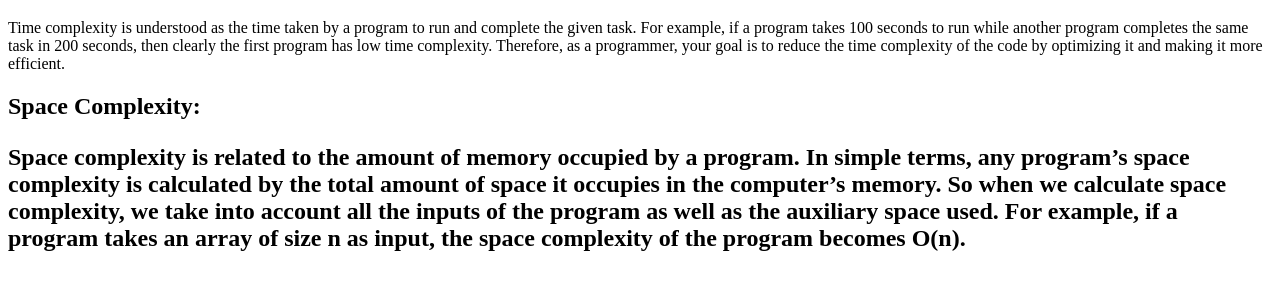
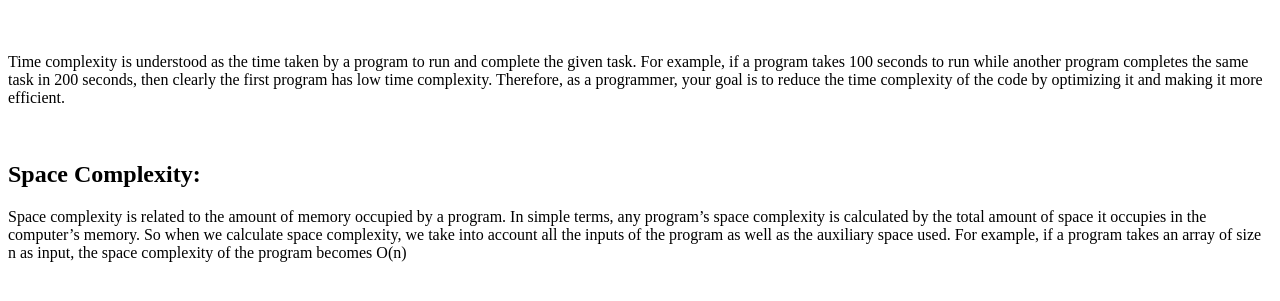
Before and after one commit to acciojob/time-and-space-complexity-8839533920, a website: page main.html in a window 1280 px wide. Shown: the part 61-362 px from the top of the page. Drawn offline with Linux system fonts and the light colour scheme.

Commit message:
created a submission

```diff
--- a/main.html
+++ b/main.html
@@ -9,8 +9,10 @@
 <body>
 	<!-- the entire body must be written by student -->
 	<h1>Time and Space Complexity</h1>
+	<br>
 	<p>Time complexity is understood as the time taken by a program to run and complete the given task. For example, if a program takes 100 seconds to run while another program completes the same task in 200 seconds, then clearly the first program has low time complexity. Therefore, as a programmer, your goal is to reduce the time complexity of the code by optimizing it and making it more efficient.</p>
-	<h2>Space Complexity:<P>Space complexity is related to the amount of memory occupied by a program. In simple terms, any program’s space complexity is calculated by the total amount of space it occupies in the computer’s memory. So when we calculate space complexity, we take into account all the inputs of the program as well as the auxiliary space used. For example, if a program takes an array of size n as input, the space complexity of the program becomes O(n).</P></h2>
+	<br>
+	<h2>Space Complexity:</h2><p>Space complexity is related to the amount of memory occupied by a program. In simple terms, any program’s space complexity is calculated by the total amount of space it occupies in the computer’s memory. So when we calculate space complexity, we take into account all the inputs of the program as well as the auxiliary space used. For example, if a program takes an array of size n as input, the space complexity of the program becomes O(n)</p>
 
     <script type="text/javascript" src="./script.js">
 </script>
```
